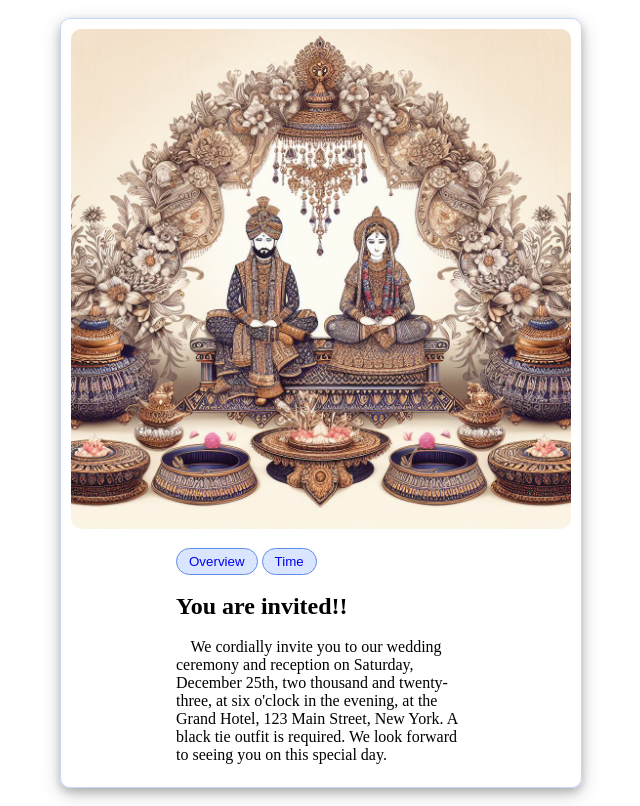
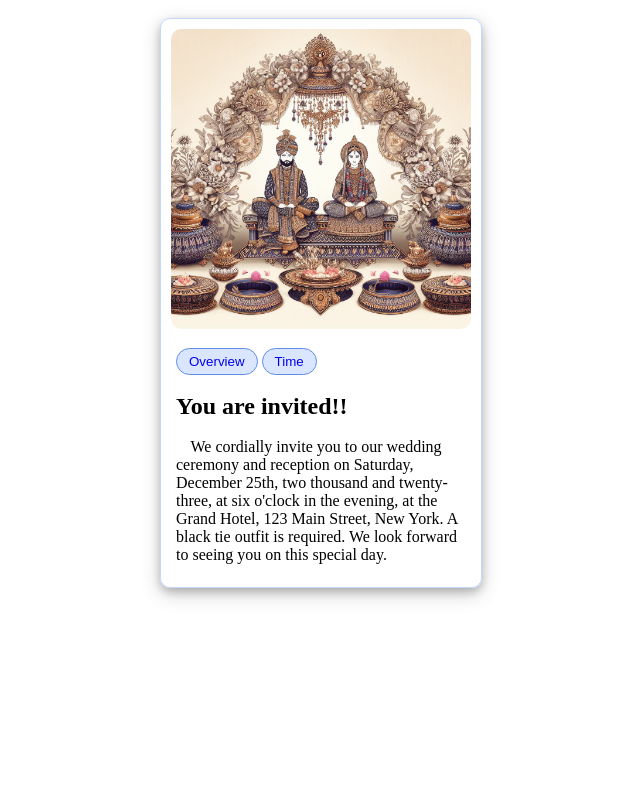
Before and after one commit to DebakantPradhan/card-project, a plain HTML site: page index.html in a window 1280 px wide. Shown: the whole page, without its empty margins (319-959 px from the left). Drawn offline with Linux system fonts and the light colour scheme.

Commit message:
Revert "max-width of image set to 100vw"
This reverts commit 2c33e4d7b9ef576219cd960053f12247b79c4e35.

```diff
--- a/style.css
+++ b/style.css
@@ -32,11 +32,9 @@
 }
 
 .box1 img {
-    width: 500px;
-    height: 500px;
+    width: 300px;
+    height: 300px;
     border-radius: 10px;
-    max-width: 100vw;
-    /* max width 100 vw added to make it responsive */
 }
 
 .box2 {
```
